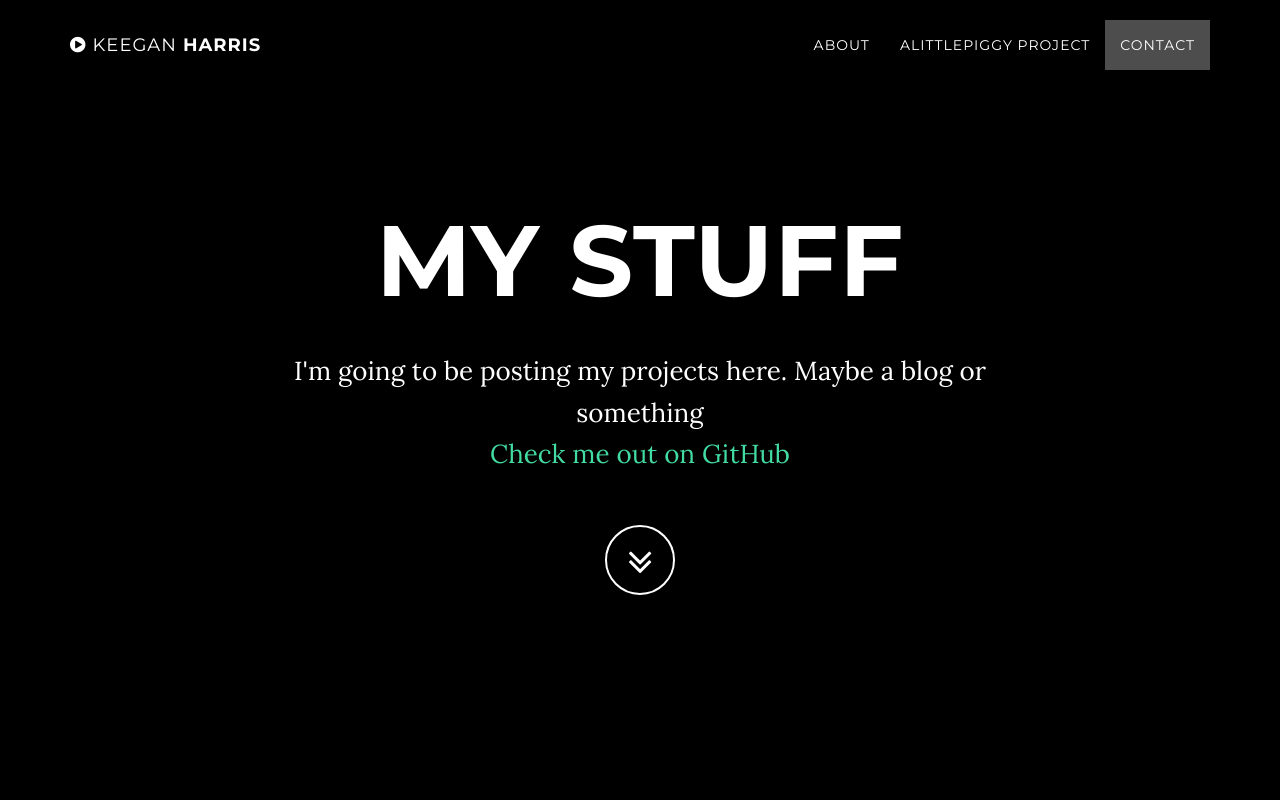
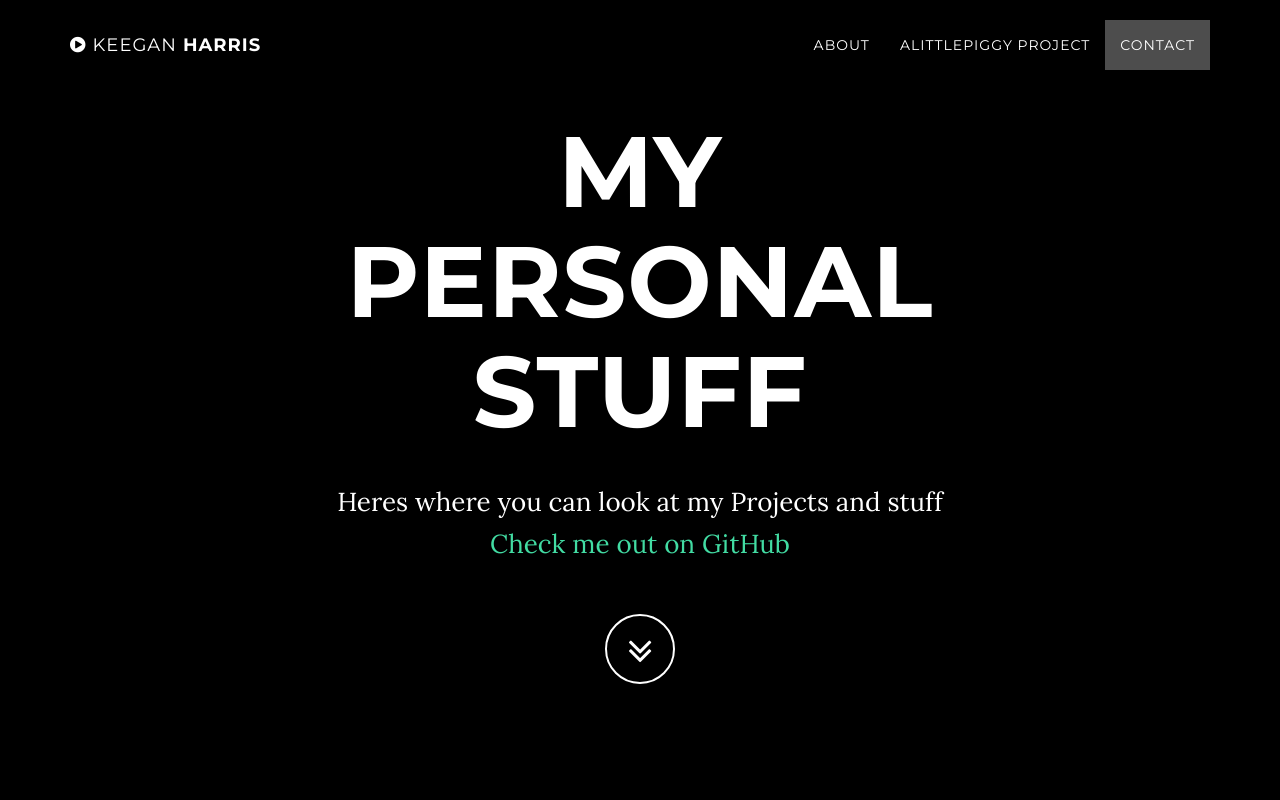
Before and after one commit to K1ish/site, a website: page index.html in a window 1280 px wide. Shown: the top 800 px of the page. Drawn offline with nearby package versions, Linux system fonts and the light colour scheme; some packages are replaced by stand-ins of ours.

Commit message:
Update index.html

```diff
--- a/index.html
+++ b/index.html
@@ -84,8 +84,8 @@
             <div class="container">
                 <div class="row">
                     <div class="col-md-8 col-md-offset-2">
-                        <h1 class="brand-heading">My Stuff</h1>
-                        <p class="intro-text">I'm going to be posting my projects here. Maybe a blog or something
+                        <h1 class="brand-heading">My personal stuff</h1>
+                        <p class="intro-text">Heres where you can look at my Projects and stuff
                             <br><a href="http://github.com/K1ish">Check me out on GitHub</a></p>
                         <a href="#about" class="btn btn-circle page-scroll">
                             <i class="fa fa-angle-double-down animated"></i>
```
